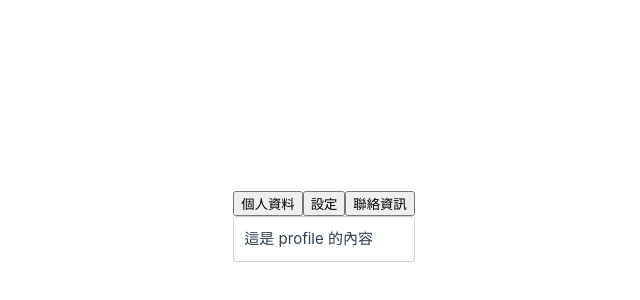
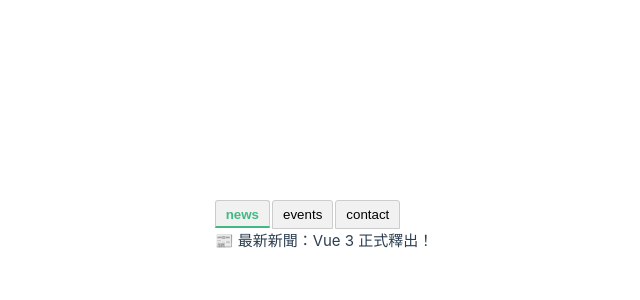
Before and after one commit to JerryChang0504/20250908, a Vue app: page / in a window 1280 px wide. Shown: the part 174-474 px from the top of the page, without its empty margins (316-956 px from the left). Built offline with nearby package versions, Linux system fonts and the light colour scheme.

Commit message:
TabPanel Button設定在子元件

```diff
--- a/src/App.vue
+++ b/src/App.vue
@@ -39,6 +39,7 @@
 import FancyButton from './components/slot/FancyButton.vue'
 import BaseLayout from './components/slot/BaseLayout.vue'
 import TabBar from './components/slot/TabBar.vue'
+import TabBarP from './components/slot/TabBarP.vue'
 
 const msgT = "I'm Jerry"
 
@@ -130,7 +131,8 @@
       </template>
       <template #footer><p>Here's some contact info</p></template>
     </BaseLayout> -->
-    <TabBar />
+    <!-- <TabBar /> -->
+    <TabBarP />
   </main>
 </template>
 
--- /dev/null
+++ b/src/components/slot/TabBarP.vue
@@ -0,0 +1,23 @@
+<script setup>
+import TabPanel from './TabPanel.vue'
+
+const tabs = ['news', 'events', 'contact']
+</script>
+
+<template>
+  <TabPanel :tabs="tabs">
+    <template #news>
+      <p>📰 最新新聞：Vue 3 正式釋出！</p>
+    </template>
+
+    <template #events>
+      <p>📅 活動資訊：本月 15 號社群聚會</p>
+    </template>
+
+    <template #contact>
+      <p>📧 聯絡我們：hello@example.com</p>
+    </template>
+  </TabPanel>
+</template>
+
+<style scoped></style>
--- /dev/null
+++ b/src/components/slot/TabPanel.vue
@@ -0,0 +1,47 @@
+<script setup>
+import { ref } from 'vue'
+
+const props = defineProps({
+  tabs: Array,
+})
+
+const activeTab = ref(props.tabs[0])
+</script>
+
+<template>
+  <div class="tab-panel">
+    <div class="tab-nav">
+      <button
+        v-for="(tab, index) in tabs"
+        :key="index"
+        @click="activeTab = tab"
+        :class="{ active: activeTab === tab }"
+      >
+        {{ tab }}
+      </button>
+    </div>
+
+    <div class="tab-content">
+      <slot :name="activeTab" />
+    </div>
+  </div>
+</template>
+
+<style scoped>
+.tab-nav button {
+  padding: 6px 10px;
+  border-top-left-radius: 3px;
+  border-top-right-radius: 3px;
+  border: 1px solid #ccc;
+  cursor: pointer;
+  background: #f1f1f1;
+  margin-right: 2px;
+}
+.tab-nav button.active {
+  font-weight: bold;
+  color: #42b983;
+  border-bottom: 2px solid #42b983;
+  padding-bottom: 4px;
+  margin-bottom: -2px;
+}
+</style>
```
